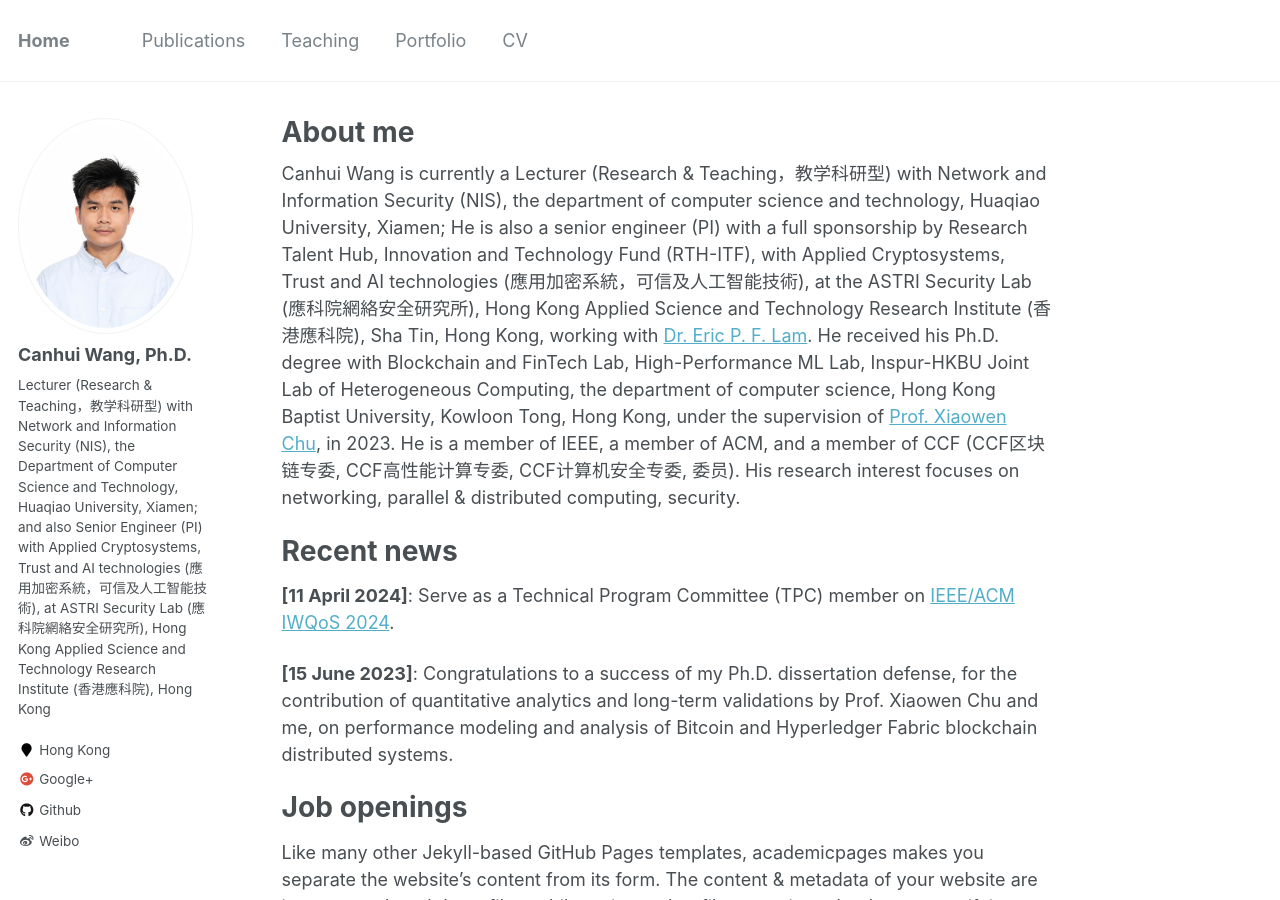
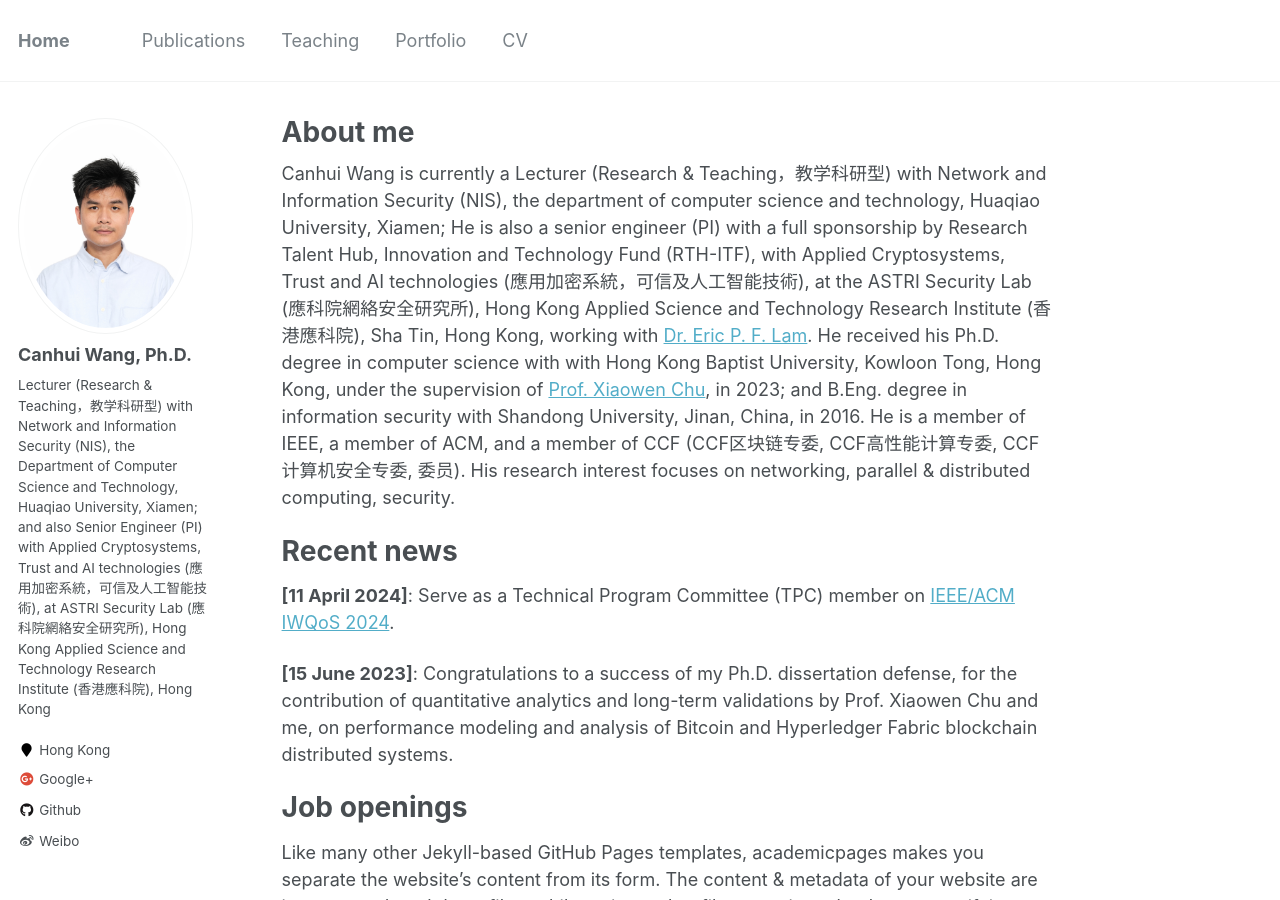
Before and after one commit to Canhui/canhui.github.io, a Jekyll site: the page built from _pages/about.md, in a window 1280 px wide and 900 px high. Built offline with Jekyll 4.4.1, drawn with Linux system fonts in a browser that asks for light colours.

Commit message:
Update about.md

```diff
--- a/_pages/about.md
+++ b/_pages/about.md
@@ -9,7 +9,7 @@ redirect_from:
   - /about.html
 ---
 
-Canhui Wang is currently a Lecturer (Research & Teaching，教学科研型) with Network and Information Security (NIS), the department of computer science and technology, Huaqiao University, Xiamen; He is also a senior engineer (PI) with a full sponsorship by Research Talent Hub, Innovation and Technology Fund (RTH-ITF), with Applied Cryptosystems, Trust and AI technologies (應用加密系統，可信及人工智能技術), at the ASTRI Security Lab (應科院網絡安全研究所), Hong Kong Applied Science and Technology Research Institute (香港應科院), Sha Tin, Hong Kong, working with [Dr. Eric P. F. Lam](https://www.linkedin.com/in/peifunglam2/). He received his Ph.D. degree with Blockchain and FinTech Lab, High-Performance ML Lab, Inspur-HKBU Joint Lab of Heterogeneous Computing, the department of computer science, Hong Kong Baptist University, Kowloon Tong, Hong Kong, under the supervision of [Prof. Xiaowen Chu](https://www.linkedin.com/in/xiaowen-chu-477b9120/), in 2023. He is a member of IEEE, a member of ACM, and a member of CCF (CCF区块链专委, CCF高性能计算专委, CCF计算机安全专委, 委员). His research interest focuses on networking, parallel & distributed computing, security.
+Canhui Wang is currently a Lecturer (Research & Teaching，教学科研型) with Network and Information Security (NIS), the department of computer science and technology, Huaqiao University, Xiamen; He is also a senior engineer (PI) with a full sponsorship by Research Talent Hub, Innovation and Technology Fund (RTH-ITF), with Applied Cryptosystems, Trust and AI technologies (應用加密系統，可信及人工智能技術), at the ASTRI Security Lab (應科院網絡安全研究所), Hong Kong Applied Science and Technology Research Institute (香港應科院), Sha Tin, Hong Kong, working with [Dr. Eric P. F. Lam](https://www.linkedin.com/in/peifunglam2/). He received his Ph.D. degree in computer science with with Hong Kong Baptist University, Kowloon Tong, Hong Kong, under the supervision of [Prof. Xiaowen Chu](https://www.linkedin.com/in/xiaowen-chu-477b9120/), in 2023; and B.Eng. degree in information security with Shandong University, Jinan, China, in 2016. He is a member of IEEE, a member of ACM, and a member of CCF (CCF区块链专委, CCF高性能计算专委, CCF计算机安全专委, 委员). His research interest focuses on networking, parallel & distributed computing, security.
 
 Recent news
 ======
```
